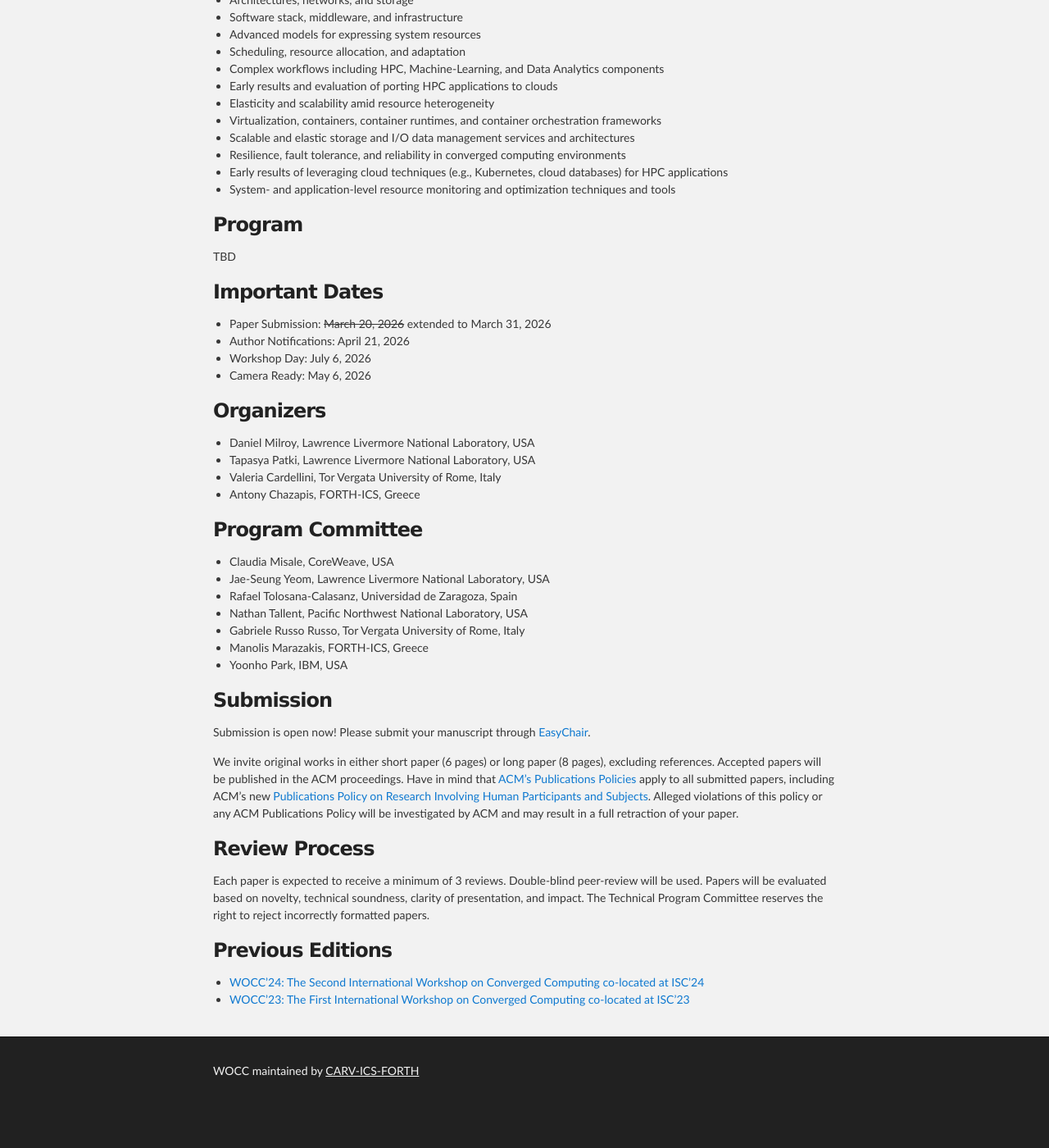
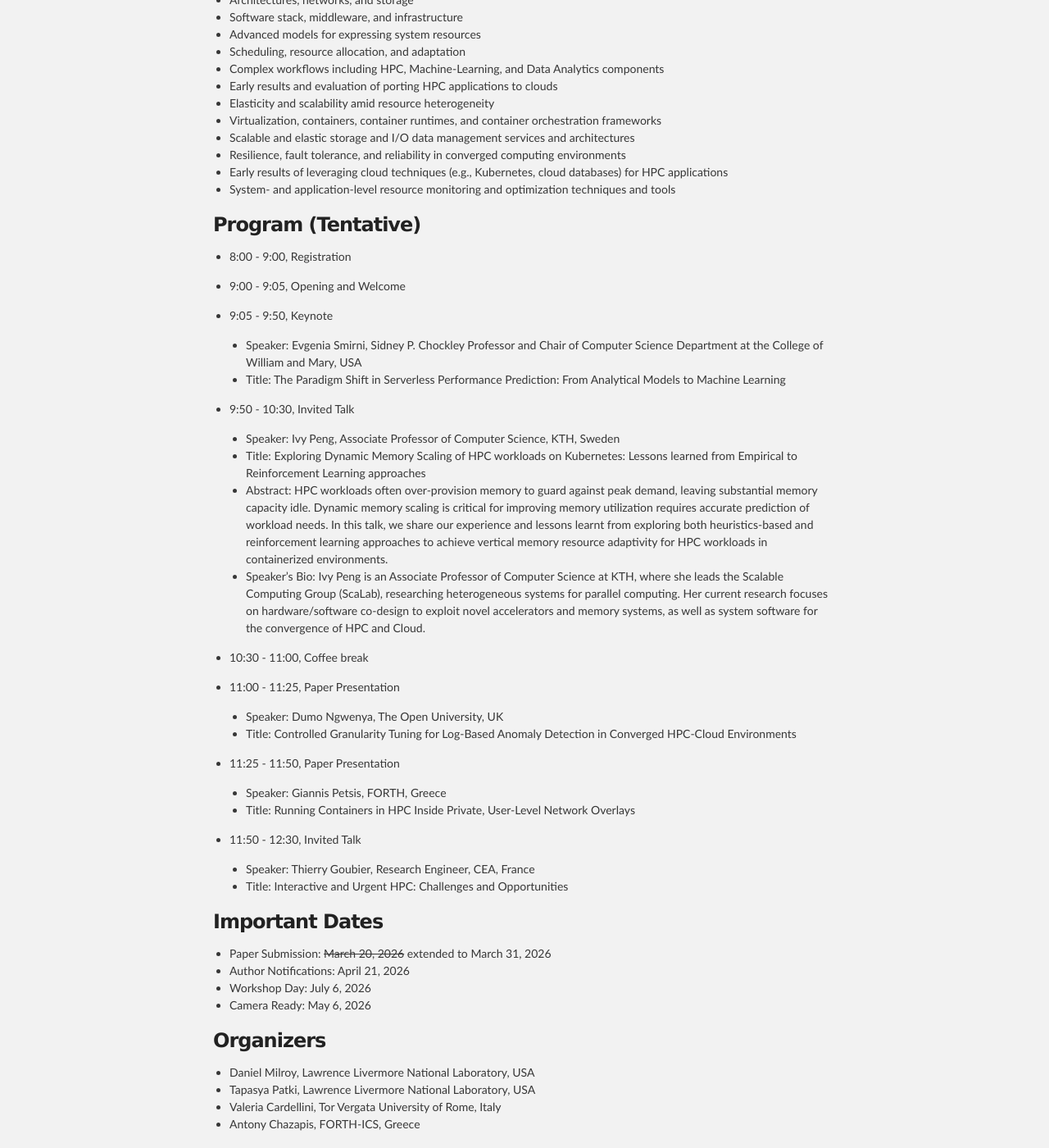
Before and after one commit to CARV-ICS-FORTH/wocc, a Jekyll site: the page built from index.md, in a window 1280 px wide and 1400 px high, scrolled down 1362 px. Shown: the whole window at 82% size. Built offline with Jekyll 4.4.1, drawn with Linux system fonts in a browser that asks for light colours; before the commit the page ends 2713 px from its top, so only the background shows below that; some of the changed text lies outside the part shown.

Commit message:
Update program

```diff
--- a/index.md
+++ b/index.md
@@ -9,8 +9,8 @@ title: wocc26
 ----
 
 ##### Held in conjunction with ICS 2026: [ACM International Conference on Supercomputing 2026](https://dipsa-qub.github.io/ICS2026-webpage/)
-##### Date & Time: July 6, 2026
-##### Location: TBD
+##### Date & Time: July 6, 2026, 09:00 - 12:30
+##### Location: Room 5
 
 ---
 
@@ -45,9 +45,40 @@ We encourage works that are related to the following topics and accept other rel
 * Early results of leveraging cloud techniques (e.g., Kubernetes, cloud databases) for HPC applications
 * System- and application-level resource monitoring and optimization techniques and tools
 
-### <a name="program"></a>Program
+### <a name="program"></a>Program (Tentative)
 
-TBD
+* 8:00 - 9:00, Registration
+
+* 9:00 - 9:05, Opening and Welcome
+
+* 9:05 - 9:50, Keynote
+
+  * Speaker: Evgenia Smirni, Sidney P. Chockley Professor and Chair of Computer Science Department at the College of William and Mary, USA
+  * Title: The Paradigm Shift in Serverless Performance Prediction: From Analytical Models to Machine Learning
+
+* 9:50 - 10:30, Invited Talk
+
+  * Speaker: Ivy Peng, Associate Professor of Computer Science, KTH, Sweden
+  * Title: Exploring Dynamic Memory Scaling of HPC workloads on Kubernetes: Lessons learned from Empirical to Reinforcement Learning approaches
+  * Abstract: HPC workloads often over-provision memory to guard against peak demand, leaving substantial memory capacity idle. Dynamic memory scaling is critical for improving memory utilization requires accurate prediction of workload needs. In this talk, we share our experience and lessons learnt from exploring both heuristics-based and reinforcement learning approaches to achieve vertical memory resource adaptivity for HPC workloads in containerized environments.
+  * Speaker’s Bio: Ivy Peng is an Associate Professor of Computer Science at KTH, where she leads the Scalable Computing Group (ScaLab), researching heterogeneous systems for parallel computing. Her current research focuses on hardware/software co-design to exploit novel accelerators and memory systems, as well as system software for the convergence of HPC and Cloud.
+
+* 10:30 - 11:00, Coffee break
+
+* 11:00 - 11:25, Paper Presentation
+
+  * Speaker: Dumo Ngwenya, The Open University, UK
+  * Title: Controlled Granularity Tuning for Log-Based Anomaly Detection in Converged HPC-Cloud Environments
+
+* 11:25 - 11:50, Paper Presentation
+
+  * Speaker: Giannis Petsis, FORTH, Greece
+  * Title: Running Containers in HPC Inside Private, User-Level Network Overlays
+
+* 11:50 - 12:30, Invited Talk
+
+  * Speaker: Thierry Goubier, Research Engineer, CEA, France
+  * Title: Interactive and Urgent HPC: Challenges and Opportunities
 
 ### <a name="dates"></a>Important Dates
 
```
